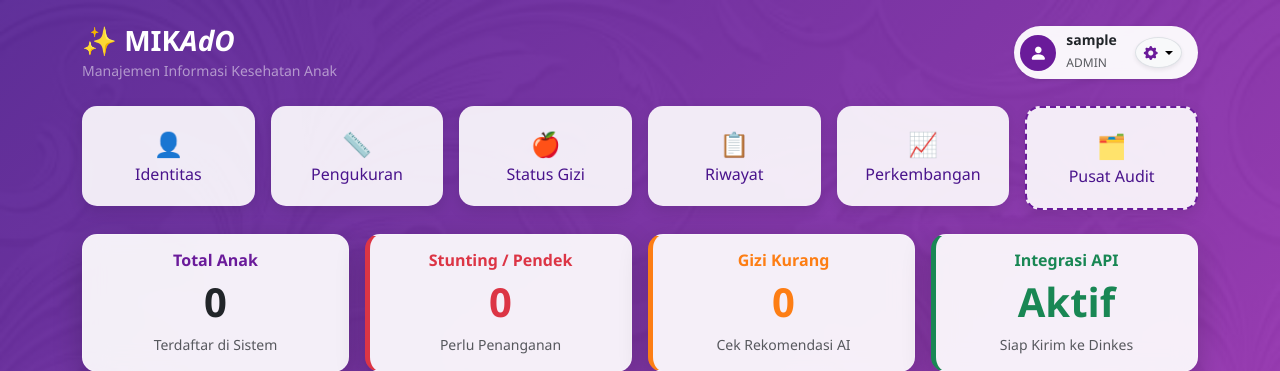
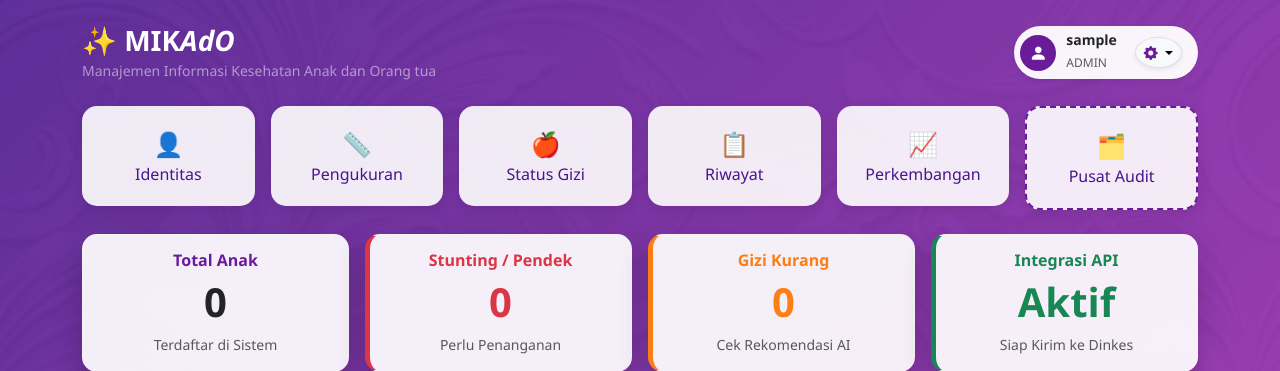
Before and after one commit to R4annnn1231/MIKADO, a Flask app: page / in a window 1280 px wide. Shown: the top 371 px of the page. Run offline with Flask 3, Linux system fonts and the light colour scheme; the visitor is signed in with stand-in values (Sample User, id 1); data that the repository does not hold is empty.

Commit message:
Update index.html

```diff
--- a/templates/index.html
+++ b/templates/index.html
@@ -54,7 +54,7 @@
         <div class="d-flex justify-content-between align-items-center mb-4 flex-wrap gap-2">
             <div>
                 <h3 class="text-white fw-bold mb-0">✨ MIK<i>AdO</i></h3>
-                <small class="text-white-50">Manajemen Informasi Kesehatan Anak</small>
+                <small class="text-white-50">Manajemen Informasi Kesehatan Anak dan Orang tua</small>
             </div>
 
             <div class="profile-badge shadow-sm">
```
